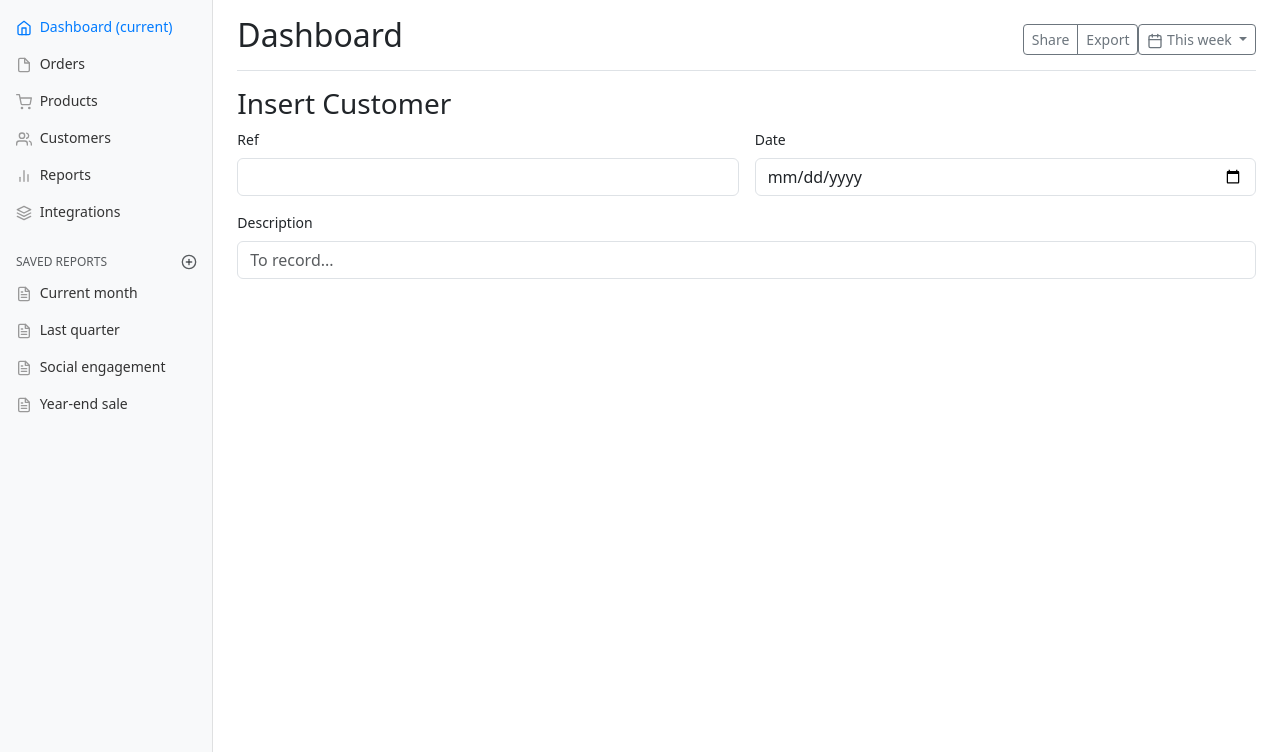
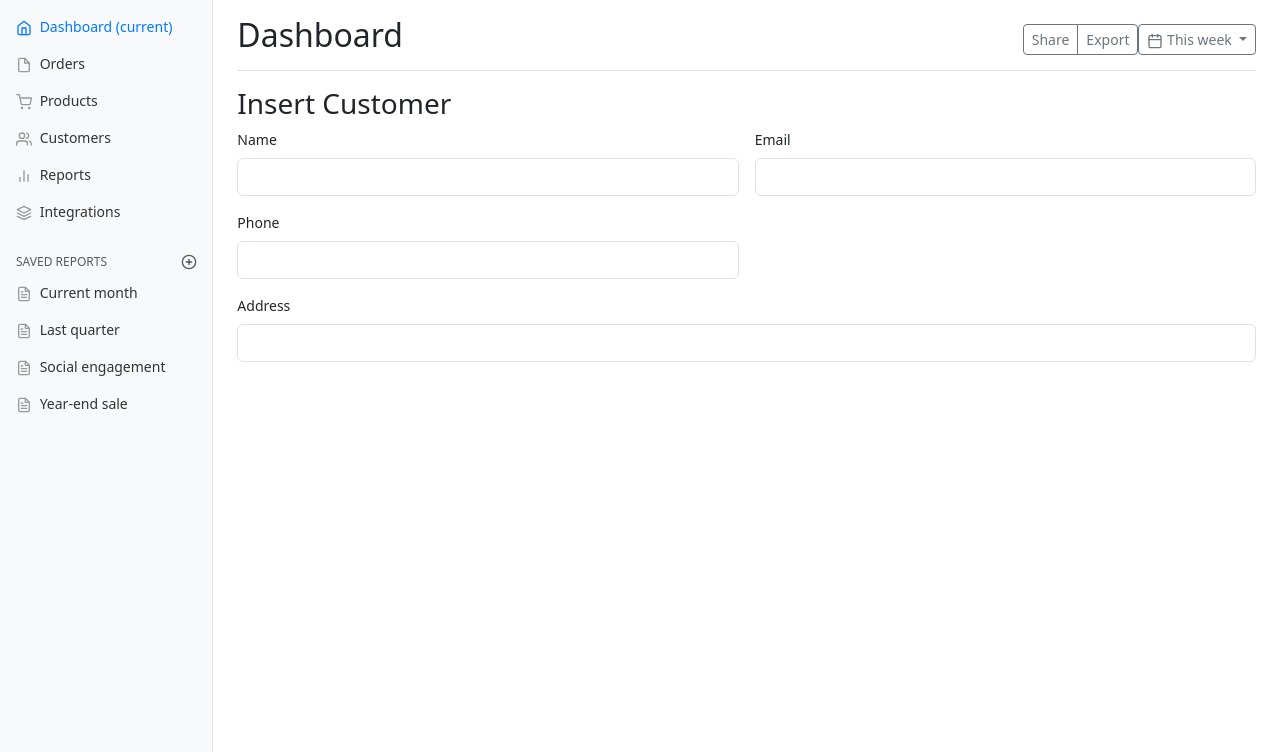
Before and after one commit to SohailSal/mzerp2, a Django app: template sales/templates/sales/customer_add.html in a window 1280 px wide. Shown: the part 48-800 px from the top of the page. Run offline with Django 5.2, Linux system fonts and the light colour scheme; the template is opened without the code that fills it, so the values that code supplies are empty; some libraries are stand-ins or nearby versions.

Commit message:
customer add more

```diff
--- a/sales/templates/sales/customer_add.html
+++ b/sales/templates/sales/customer_add.html
@@ -26,16 +26,20 @@
           </div>
       </template>
       <div class="col-md-6">
-        <label for="ref" class="form-label">Ref</label>
-        <input type="text" x-model="ref" class="form-control" id="ref">
+        <label for="name" class="form-label">Name</label>
+        <input type="text" x-model="name" class="form-control" id="name">
       </div>
       <div class="col-md-6">
-        <label for="date" class="form-label">Date</label>
-        <input type="date" x-model="date" class="form-control" id="date">
+        <label for="email" class="form-label">Email</label>
+        <input type="email" x-model="email" class="form-control" id="email">
+      </div>
+      <div class="col-md-6">
+        <label for="phone" class="form-label">Phone</label>
+        <input type="text`" x-model="phone" class="form-control" id="phone">
       </div>
       <div class="col-12">
-        <label for="description" class="form-label">Description</label>
-        <input type="text" x-model="description" class="form-control" id="description" placeholder="To record...">
+        <label for="address" class="form-label">Address</label>
+        <input type="textarea" x-model="address" class="form-control" id="address">
       </div>
     </form>
   </div>
@@ -45,9 +49,10 @@
   return {
       messages: '',
       errors: '',
-      ref: '',
-      date: '',
-      description: '',
+      name: '',
+      email: '',
+      phone: '',
+      address: '',
       formLoading: false,
       submitText: 'Insert Transaction',
 
@@ -60,9 +65,10 @@
               method: "post",
               body: JSON.stringify({
                   entries: this.entries,
-                  ref: this.ref,
-                  date: this.date,
-                  description: this.description,
+                  name: this.name,
+                  email: this.email,
+                  phone: this.phone,
+                  address: this.address,
               }),
               headers: {
                   'X-CSRFToken': '{{ csrf_token }}',
```
